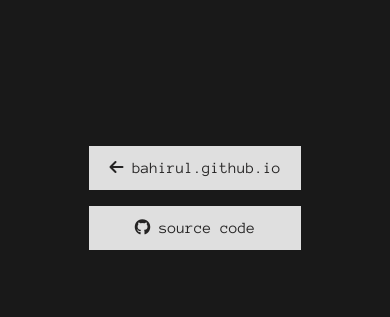
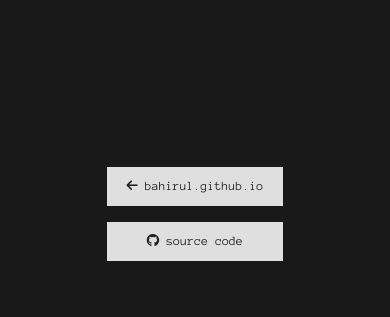
Before and after one commit to bahirul/typing-text, a website: page public/index.html in a window 390 px wide. Shown: the part 224-541 px from the top of the page. Drawn offline with Linux system fonts and the light colour scheme.

Commit message:
fix some padding

```diff
--- a/src/scss/base/_base.scss
+++ b/src/scss/base/_base.scss
@@ -9,4 +9,5 @@
     align-items: center;
     justify-content: center;
     flex-direction: column;
+    gap: 2rem;
 }
--- a/src/scss/components/_button.scss
+++ b/src/scss/components/_button.scss
@@ -13,7 +13,12 @@
 }
 
 @media screen and (max-width: 480px) {
-    .button__container {
+    .button__container{
+        padding: 1rem 0;
         flex-direction: column;
     }
+
+    .button {
+        font-size: 0.8em;
+    }
 }
```
Also changed, not shown: public/main.min.css.
